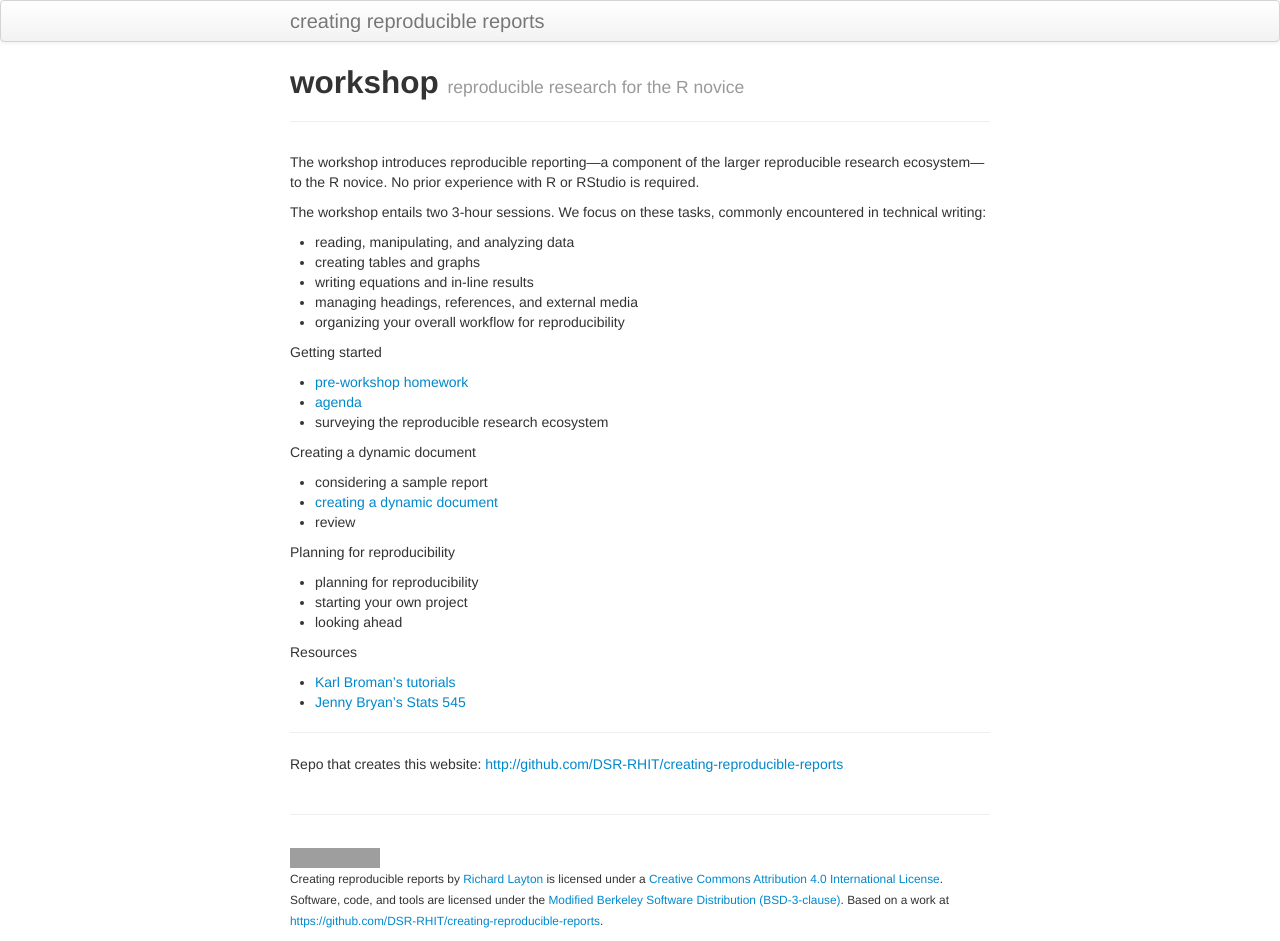
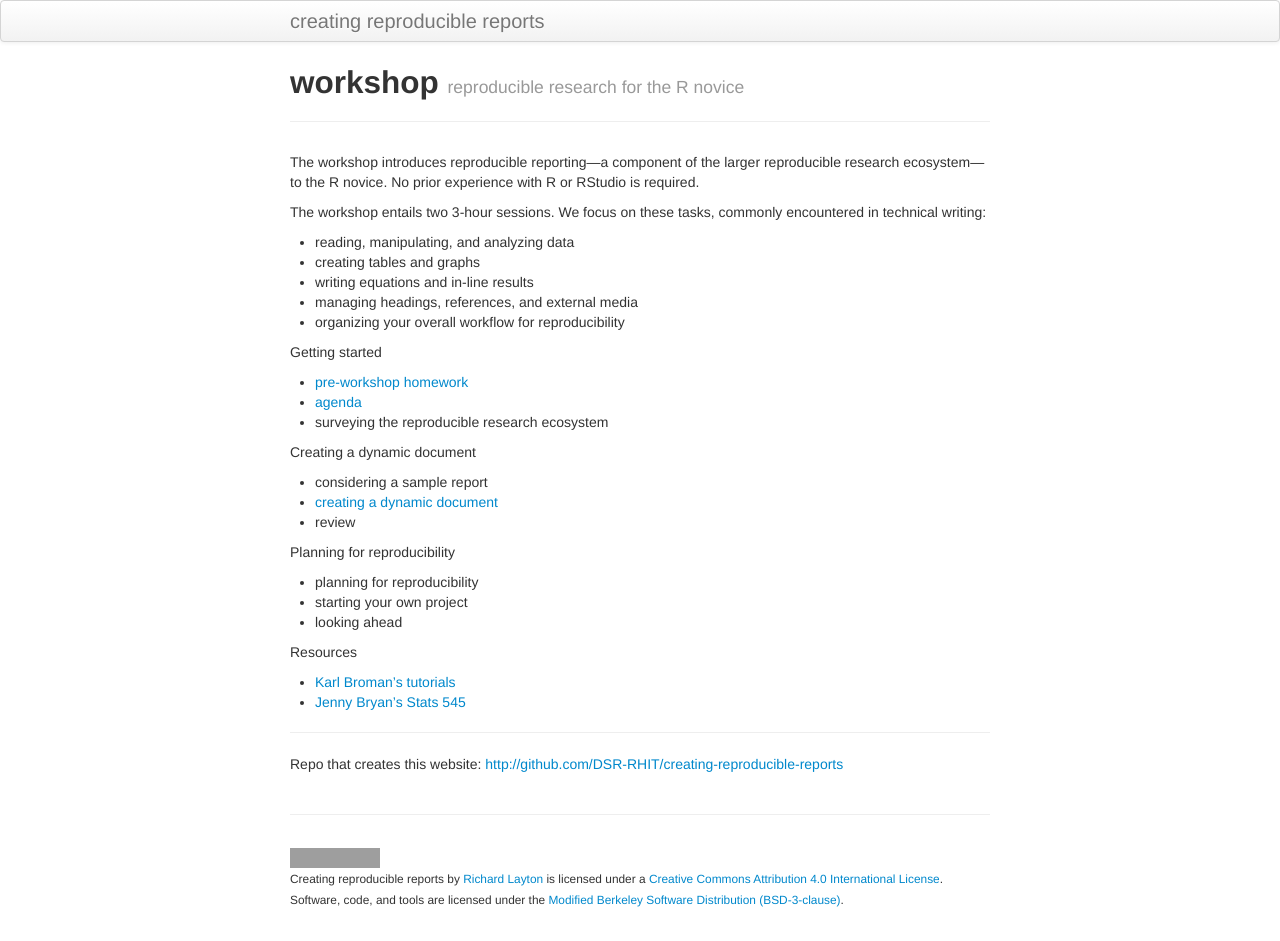
Before and after one commit to DSR-RHIT/creating-reproducible-reports, a Jekyll site: the page built from index.md, in a window 1280 px wide. Built offline with Jekyll 4.4.1, drawn with Linux system fonts in a browser that asks for light colours; after the commit the page ends 920 px from its top, so only the background shows below that; grey boxes are pictures that could not be loaded.

Commit message:
update license

```diff
--- a/_includes/themes/twitter/default.html
+++ b/_includes/themes/twitter/default.html
@@ -46,19 +46,8 @@
 <p>
 <small>
   <!-- start of Karl's footer; modify this part -->
-<a rel="license" href="http://creativecommons.org/licenses/by/4.0/">
-<img alt="Creative Commons License" style="border-width:0" src="https://i.creativecommons.org/l/by/4.0/88x31.png" /></a>
-<br />
-Creating reproducible reports by
-<a href="https://github.com/graphdr">Richard Layton</a>
-is licensed under a
-<a rel="license" href="http://creativecommons.org/licenses/by/4.0/">
-Creative Commons Attribution 4.0 International License</a>.
-Software, code, and tools are licensed under the
-<a href="https://github.com/DSR-RHIT/creating-reproducible-reports/pages/bsd3.html">Modified Berkeley Software Distribution (BSD-3-clause)</a>.
-Based on a work at
-<a xmlns:dct="http://purl.org/dc/terms/" href="https://github.com/DSR-RHIT/creating-reproducible-reports" rel="dct:source">
-https://github.com/DSR-RHIT/creating-reproducible-reports</a>.
+<a rel="license" href="http://creativecommons.org/licenses/by/4.0/"><img alt="Creative Commons License" style="border-width:0" src="https://i.creativecommons.org/l/by/4.0/88x31.png" /></a><br /> Creating reproducible reports by <a href="https://github.com/graphdr">Richard Layton</a> is licensed under a  <a rel="license" href="http://creativecommons.org/licenses/by/4.0/"> Creative Commons Attribution 4.0 International License</a>. Software, code, and tools are licensed under the <a rel="license"  href="http://dsr-rhit.github.io/creating-reproducible-reports/pages/bsd3.html">Modified Berkeley Software Distribution (BSD-3-clause)</a>.
+
 <!-- end of Karl's footer; modify this part -->
 </small>
 </footer>
```
Also changed, not shown: License.md, ReadMe.md.
